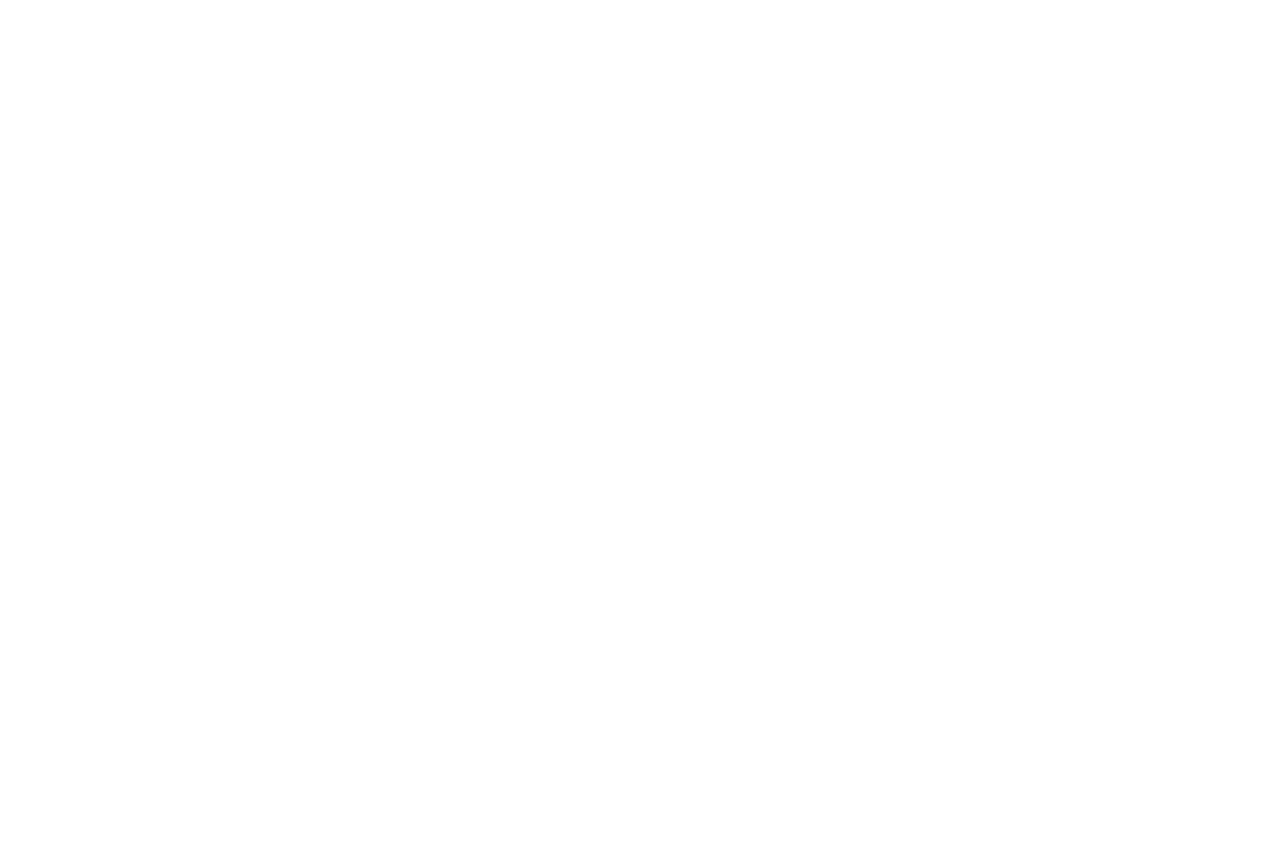
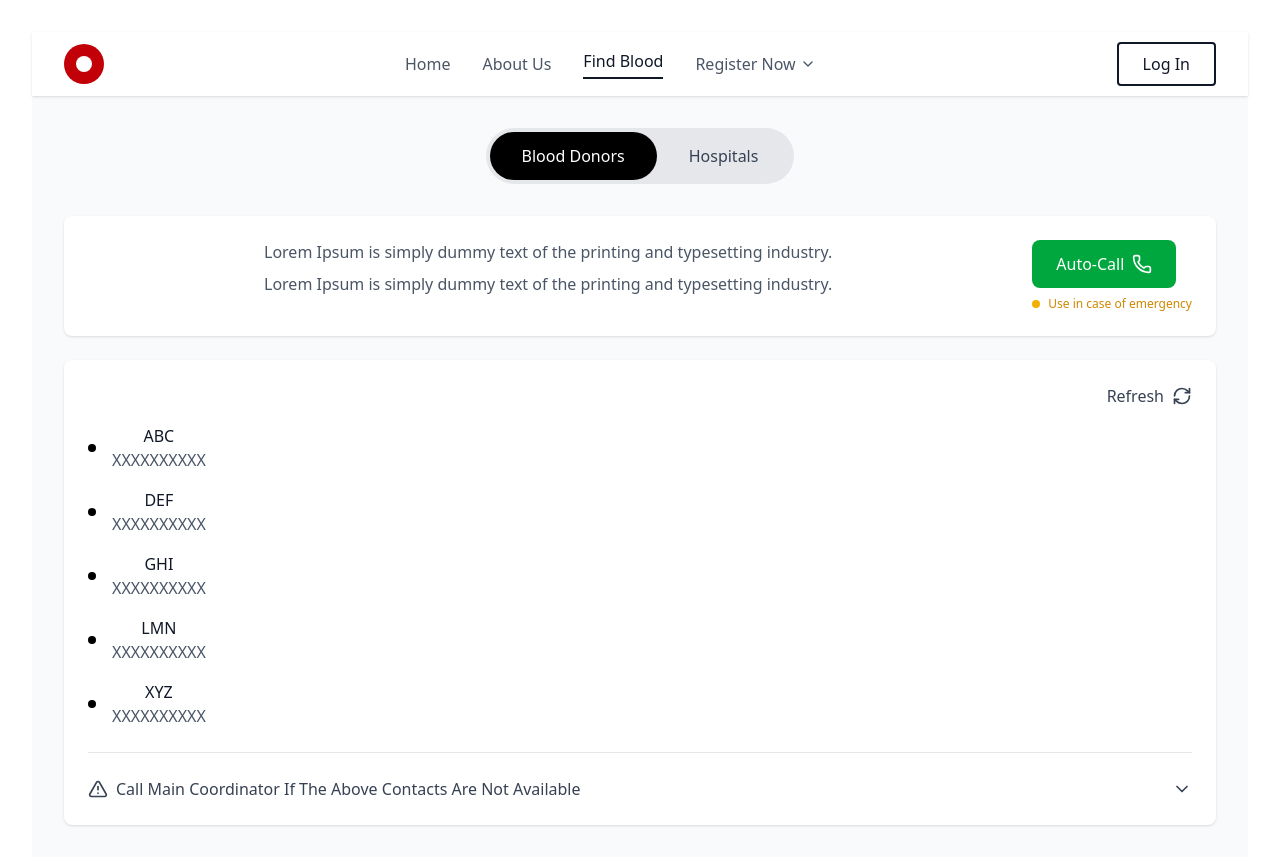
Before and after one commit to gihozoinnocente/Give_Life_Web, a React (Vite) app: page /find-blood in a window 1280 px wide. Before the commit this address had no page. Shown: the top 866 px of the page. Before the commit the page ends 800 px from the top, so only its background shows below. Built offline with nearby package versions, Linux system fonts and the light colour scheme.

Commit message:
Added Feature Find Blood Page

```diff
--- a/src/App.jsx
+++ b/src/App.jsx
@@ -2,6 +2,7 @@ import { BrowserRouter as Router, Routes, Route } from 'react-router-dom'
 import Home from './pages/home'
 import RegisterDonor from './pages/RegisterDonor'
 import RegisterHospital from './pages/RegisterHospital'
+import FindBlood from './pages/FindBlood'
 import './App.css'
 
 function App() {
@@ -11,6 +12,7 @@ function App() {
         <Route path="/" element={<Home />} />
         <Route path="/register-donor" element={<RegisterDonor />} />
         <Route path="/register-hospital" element={<RegisterHospital />} />
+        <Route path="/find-blood" element={<FindBlood />} />
       </Routes>
     </Router>
   )
--- /dev/null
+++ b/src/pages/FindBlood.jsx
@@ -0,0 +1,216 @@
+import React, { useState, useRef, useEffect } from 'react';
+import { Link } from 'react-router-dom';
+import { ChevronDown, Phone, RefreshCw, AlertTriangle } from 'lucide-react';
+
+function FindBlood() {
+  const [activeTab, setActiveTab] = useState('donors');
+  const [registerDropdownOpen, setRegisterDropdownOpen] = useState(false);
+  const dropdownRef = useRef(null);
+
+  // Close dropdown when clicking outside
+  useEffect(() => {
+    const handleClickOutside = (event) => {
+      if (dropdownRef.current && !dropdownRef.current.contains(event.target)) {
+        setRegisterDropdownOpen(false);
+      }
+    };
+
+    if (registerDropdownOpen) {
+      document.addEventListener('mousedown', handleClickOutside);
+    }
+
+    return () => {
+      document.removeEventListener('mousedown', handleClickOutside);
+    };
+  }, [registerDropdownOpen]);
+
+  // Sample donor data
+  const donors = [
+    { name: 'ABC', contact: 'XXXXXXXXXX' },
+    { name: 'DEF', contact: 'XXXXXXXXXX' },
+    { name: 'GHI', contact: 'XXXXXXXXXX' },
+    { name: 'LMN', contact: 'XXXXXXXXXX' },
+    { name: 'XYZ', contact: 'XXXXXXXXXX' }
+  ];
+
+  const handleRefresh = () => {
+    console.log('Refreshing list...');
+    // Add refresh logic here
+  };
+
+  const handleAutoCall = () => {
+    console.log('Auto-calling donors...');
+    alert('Auto-call feature initiated');
+  };
+
+  return (
+    <div className="min-h-screen bg-gray-50">
+      {/* Header */}
+      <header className="bg-white shadow-sm">
+        <nav className="max-w-7xl mx-auto px-4 sm:px-6 lg:px-8">
+          <div className="flex justify-between items-center h-16">
+            <Link to="/" className="flex items-center">
+              <div className="w-10 h-10 bg-red-700 rounded-full flex items-center justify-center">
+                <div className="w-4 h-4 bg-white rounded-full"></div>
+              </div>
+            </Link>
+
+            <div className="hidden md:flex items-center space-x-8">
+              <Link to="/" className="text-gray-600 hover:text-gray-900 transition">
+                Home
+              </Link>
+              <a href="#about" className="text-gray-600 hover:text-gray-900 transition">
+                About Us
+              </a>
+              <Link to="/find-blood" className="text-gray-900 font-medium border-b-2 border-gray-900 pb-1">
+                Find Blood
+              </Link>
+              <div className="relative" ref={dropdownRef}>
+                <button
+                  onClick={() => setRegisterDropdownOpen(!registerDropdownOpen)}
+                  className="flex items-center text-gray-600 hover:text-gray-900 transition"
+                >
+                  Register Now
+                  <ChevronDown className="ml-1 w-4 h-4" />
+                </button>
+                {registerDropdownOpen && (
+                  <div className="absolute top-full mt-2 w-48 bg-white rounded-lg shadow-lg py-2 z-10">
+                    <Link
+                      to="/register-donor"
+                      className="block px-4 py-2 text-gray-700 hover:bg-gray-50"
+                      onClick={() => setRegisterDropdownOpen(false)}
+                    >
+                      Register as Donor
+                    </Link>
+                    <Link
+                      to="/register-hospital"
+                      className="block px-4 py-2 text-gray-700 hover:bg-gray-50"
+                      onClick={() => setRegisterDropdownOpen(false)}
+                    >
+                      Register as Hospital
+                    </Link>
+                  </div>
+                )}
+              </div>
+            </div>
+
+            <div className="hidden md:block">
+              <button className="px-6 py-2 border-2 border-gray-900 text-gray-900 rounded hover:bg-gray-900 hover:text-white transition">
+                Log In
+              </button>
+            </div>
+          </div>
+        </nav>
+      </header>
+
+      {/* Main Content */}
+      <div className="max-w-7xl mx-auto px-4 sm:px-6 lg:px-8 py-8">
+        {/* Tab Buttons */}
+        <div className="flex justify-center mb-8">
+          <div className="inline-flex rounded-full bg-gray-200 p-1">
+            <button
+              onClick={() => setActiveTab('donors')}
+              className={`px-8 py-3 rounded-full font-medium transition ${
+                activeTab === 'donors'
+                  ? 'bg-black text-white'
+                  : 'bg-transparent text-gray-700 hover:text-gray-900'
+              }`}
+            >
+              Blood Donors
+            </button>
+            <button
+              onClick={() => setActiveTab('hospitals')}
+              className={`px-8 py-3 rounded-full font-medium transition ${
+                activeTab === 'hospitals'
+                  ? 'bg-black text-white'
+                  : 'bg-transparent text-gray-700 hover:text-gray-900'
+              }`}
+            >
+              Hospitals
+            </button>
+          </div>
+        </div>
+
+        {/* Content Area */}
+        {activeTab === 'donors' && (
+          <div className="space-y-6">
+            {/* Info Section */}
+            <div className="bg-white rounded-lg shadow-sm p-6">
+              <div className="flex justify-between items-start">
+                <div className="flex-1">
+                  <p className="text-gray-600 mb-2">
+                    Lorem Ipsum is simply dummy text of the printing and typesetting industry.
+                  </p>
+                  <p className="text-gray-600">
+                    Lorem Ipsum is simply dummy text of the printing and typesetting industry.
+                  </p>
+                </div>
+                <div className="ml-6">
+                  <button
+                    onClick={handleAutoCall}
+                    className="flex items-center space-x-2 bg-green-600 text-white px-6 py-3 rounded-lg font-medium hover:bg-green-700 transition"
+                  >
+                    <span>Auto-Call</span>
+                    <Phone className="w-5 h-5" />
+                  </button>
+                  <p className="text-xs text-yellow-600 mt-2 flex items-center">
+                    <span className="w-2 h-2 bg-yellow-500 rounded-full mr-2"></span>
+                    Use in case of emergency
+                  </p>
+                </div>
+              </div>
+            </div>
+
+            {/* Donors List */}
+            <div className="bg-white rounded-lg shadow-sm p-6">
+              <div className="flex justify-end mb-4">
+                <button
+                  onClick={handleRefresh}
+                  className="flex items-center space-x-2 text-gray-700 hover:text-gray-900 transition"
+                >
+                  <span>Refresh</span>
+                  <RefreshCw className="w-5 h-5" />
+                </button>
+              </div>
+
+              <ul className="space-y-4">
+                {donors.map((donor, index) => (
+                  <li key={index} className="flex items-center">
+                    <span className="w-2 h-2 bg-black rounded-full mr-4"></span>
+                    <div>
+                      <div className="font-medium text-gray-900">{donor.name}</div>
+                      <div className="text-gray-600">{donor.contact}</div>
+                    </div>
+                  </li>
+                ))}
+              </ul>
+
+              <div className="mt-6 pt-6 border-t border-gray-200">
+                <details className="cursor-pointer">
+                  <summary className="flex items-center text-gray-700 hover:text-gray-900">
+                    <AlertTriangle className="w-5 h-5 mr-2" />
+                    <span>Call Main Coordinator If The Above Contacts Are Not Available</span>
+                    <ChevronDown className="w-5 h-5 ml-auto" />
+                  </summary>
+                  <div className="mt-4 pl-7 text-gray-600">
+                    <p>Main Coordinator Contact: +250 XXX XXX XXX</p>
+                  </div>
+                </details>
+              </div>
+            </div>
+          </div>
+        )}
+
+        {activeTab === 'hospitals' && (
+          <div className="bg-white rounded-lg shadow-sm p-6">
+            <div className="text-center py-12">
+              <p className="text-gray-500 text-lg">Hospital listings will be displayed here</p>
+            </div>
+          </div>
+        )}
+      </div>
+    </div>
+  );
+}
+
+export default FindBlood;
--- a/src/pages/RegisterDonor.jsx
+++ b/src/pages/RegisterDonor.jsx
@@ -58,9 +58,9 @@ function RegisterDonor() {
               <a href="#about" className="text-gray-600 hover:text-gray-900 transition">
                 About Us
               </a>
-              <a href="#find-blood" className="text-gray-600 hover:text-gray-900 transition">
+              <Link to="/find-blood" className="text-gray-600 hover:text-gray-900 transition">
                 Find Blood
-              </a>
+              </Link>
               <div className="relative">
                 <button
                   onClick={() => setRegisterDropdownOpen(!registerDropdownOpen)}
--- a/src/pages/RegisterHospital.jsx
+++ b/src/pages/RegisterHospital.jsx
@@ -45,9 +45,9 @@ function RegisterHospital() {
               <a href="#about" className="text-gray-600 hover:text-gray-900 transition">
                 About Us
               </a>
-              <a href="#find-blood" className="text-gray-600 hover:text-gray-900 transition">
+              <Link to="/find-blood" className="text-gray-600 hover:text-gray-900 transition">
                 Find Blood
-              </a>
+              </Link>
               <div className="relative">
                 <button
                   onClick={() => setRegisterDropdownOpen(!registerDropdownOpen)}
--- a/src/pages/home.jsx
+++ b/src/pages/home.jsx
@@ -75,9 +75,9 @@ function Home() {
               <a href="#about" className="text-gray-600 hover:text-gray-900 transition">
                 About Us
               </a>
-              <a href="#find-blood" className="text-gray-600 hover:text-gray-900 transition">
+              <Link to="/find-blood" className="text-gray-600 hover:text-gray-900 transition">
                 Find Blood
-              </a>
+              </Link>
               <div className="relative" ref={dropdownRef}>
                 <button
                   onClick={() => setRegisterDropdownOpen(!registerDropdownOpen)}
@@ -125,7 +125,7 @@ function Home() {
             <div className="md:hidden pb-4 space-y-3">
               <a href="#home" className="block text-gray-900 font-medium">Home</a>
               <a href="#about" className="block text-gray-600">About Us</a>
-              <a href="#find-blood" className="block text-gray-600">Find Blood</a>
+              <Link to="/find-blood" className="block text-gray-600">Find Blood</Link>
               <a href="#register" className="block text-gray-600">Register Now</a>
               <button className="w-full px-6 py-2 border-2 border-gray-900 text-gray-900 rounded">
                 Log In
```
